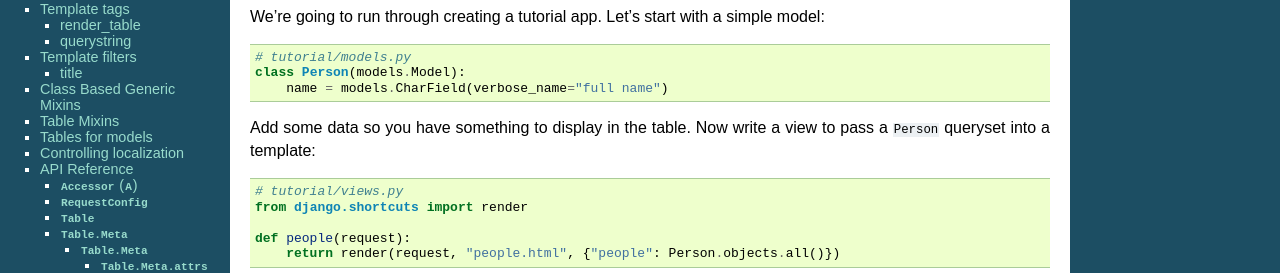
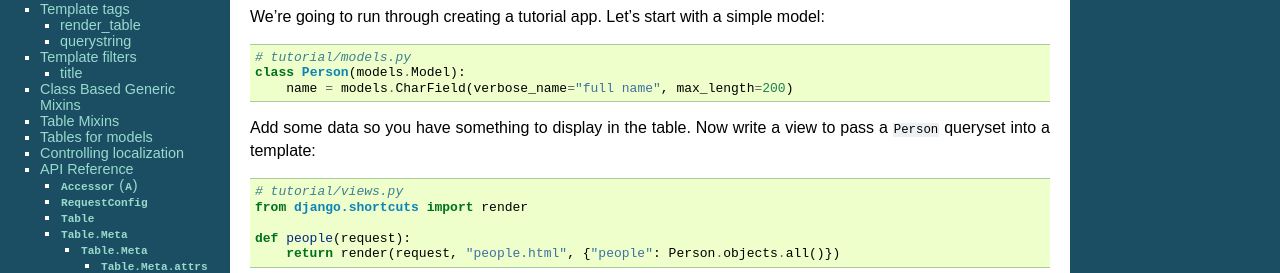
Before and after one commit to jieter/django-tables2, a Sphinx documentation site: the page built from docs/index.rst, in a window 1280 px wide and 900 px high. Shown: the part 441-714 px from the top of the window. Built offline with Sphinx 7.4.7, drawn with Linux system fonts in a browser that asks for light colours.

Commit message:
Add max_length attribute to person CharField
The tutorial as-is, because the max_length attribute for the CharField is required for validating the model in Django. I'm proposing with this change setting it to 200 characters, as it's done in other parts of the tutorial.

```diff
--- a/docs/index.rst
+++ b/docs/index.rst
@@ -33,7 +33,7 @@ We're going to run through creating a tutorial app. Let's start with a simple mo
 
     # tutorial/models.py
     class Person(models.Model):
-        name = models.CharField(verbose_name="full name")
+        name = models.CharField(verbose_name="full name", max_length=200)
 
 Add some data so you have something to display in the table. Now write a view
 to pass a ``Person`` queryset into a template::
```
